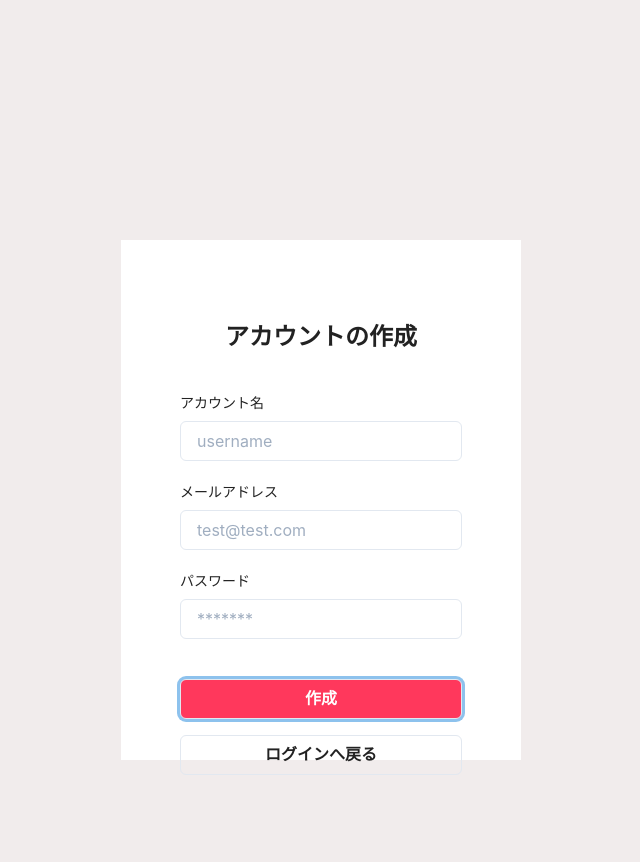
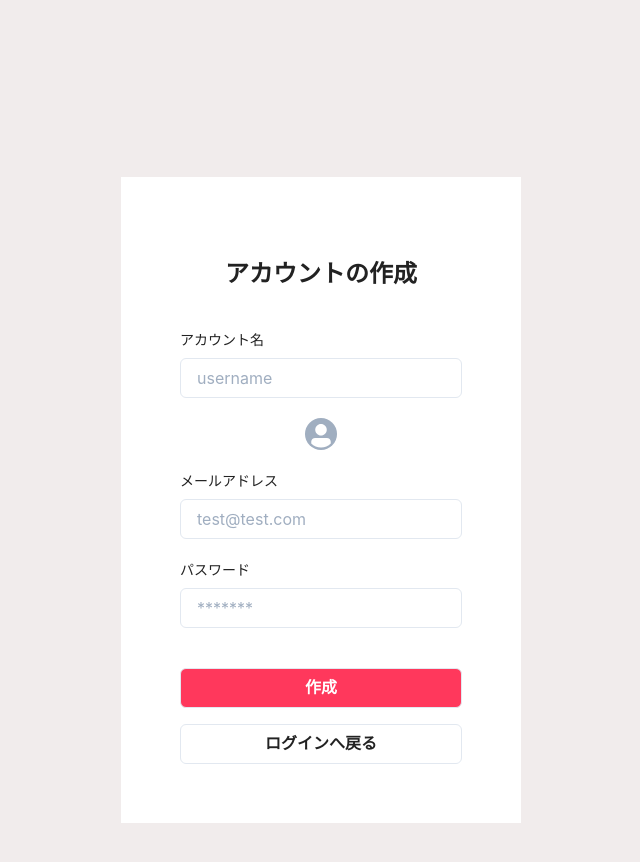
Before and after one commit to shinp09/solo-travel, a React (Create React App) app: page /Auth in a window 1280 px wide. Both pictures are taken after a click on the button "アカウントを作成". Shown: the top 862 px of the page, without its empty margins (319-959 px from the left). Built offline with nearby package versions, Linux system fonts and the light colour scheme; no server answers.

Commit message:
Avatar入力フォームの作成

```diff
--- a/src/components/Auth/Auth.module.scss
+++ b/src/components/Auth/Auth.module.scss
@@ -1,7 +1,6 @@
 .container {
   background-color: #ffffff;
   width: 50vh;
-  height: 65vh;
   padding: 2.5em;
   text-align: center;
   .createAcount {
--- a/src/components/Auth/Auth.tsx
+++ b/src/components/Auth/Auth.tsx
@@ -15,6 +15,7 @@ import {
   Button,
   Alert,
   AlertIcon,
+  Avatar,
 } from "@chakra-ui/react";
 
 const AuthProvider: React.FC = () => {
@@ -23,6 +24,7 @@ const AuthProvider: React.FC = () => {
   const [userName, setUserName] = useState("");
   const [isLogin, setIslogin] = useState(true);
   const [createUser, setCreateUser] = useState(false);
+  const [avatarImage, setAvatarImage] = useState<File | null>(null);
   const { loginUserState } = useContext(UserContext);
   const history = useHistory();
 
@@ -86,6 +88,14 @@ const AuthProvider: React.FC = () => {
       loginUserState(userName, email);
       history.push(`/`);
     });
+  };
+
+  // Avatar画像を保存
+  const onChangeImageHandler = (e: React.ChangeEvent<HTMLInputElement>) => {
+    if (e.target.files) {
+      setAvatarImage(e.target.files[0]);
+      e.target.value = "";
+    }
   };
 
   return (
@@ -178,9 +188,37 @@ const AuthProvider: React.FC = () => {
                       }
                     />
                   </FormControl>
+
+                  {/* 画像の保存 START */}
+                  <label>
+                    <Box mt={5} textAlign="center">
+                      {avatarImage ? (
+                        <Avatar opacity="0.1" size="sm" />
+                      ) : (
+                        <>
+                          <Avatar
+                            size="sm"
+                            _hover={{
+                              cursor: "pointer",
+                              opacity: "0.6",
+                            }}
+                          />
+
+                          <Input
+                            type="file"
+                            onChange={onChangeImageHandler}
+                            d="none"
+                          />
+                        </>
+                      )}
+                    </Box>
+                  </label>
+                  {/* 画像の保存 END */}
+
                   <FormControl mt={5}>
                     <FormLabel fontSize="sm">メールアドレス</FormLabel>
                     <Input
+                      displey="none"
                       type="email"
                       placeholder="test@test.com"
                       onChange={(e: React.ChangeEvent<HTMLInputElement>) =>
```
